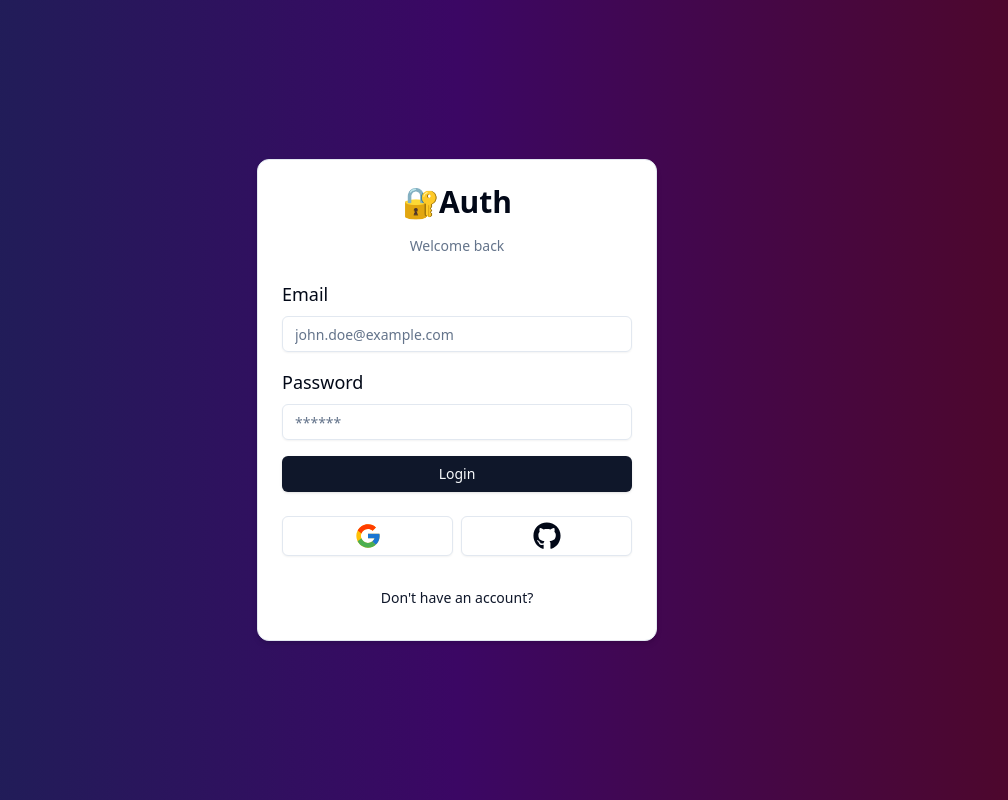
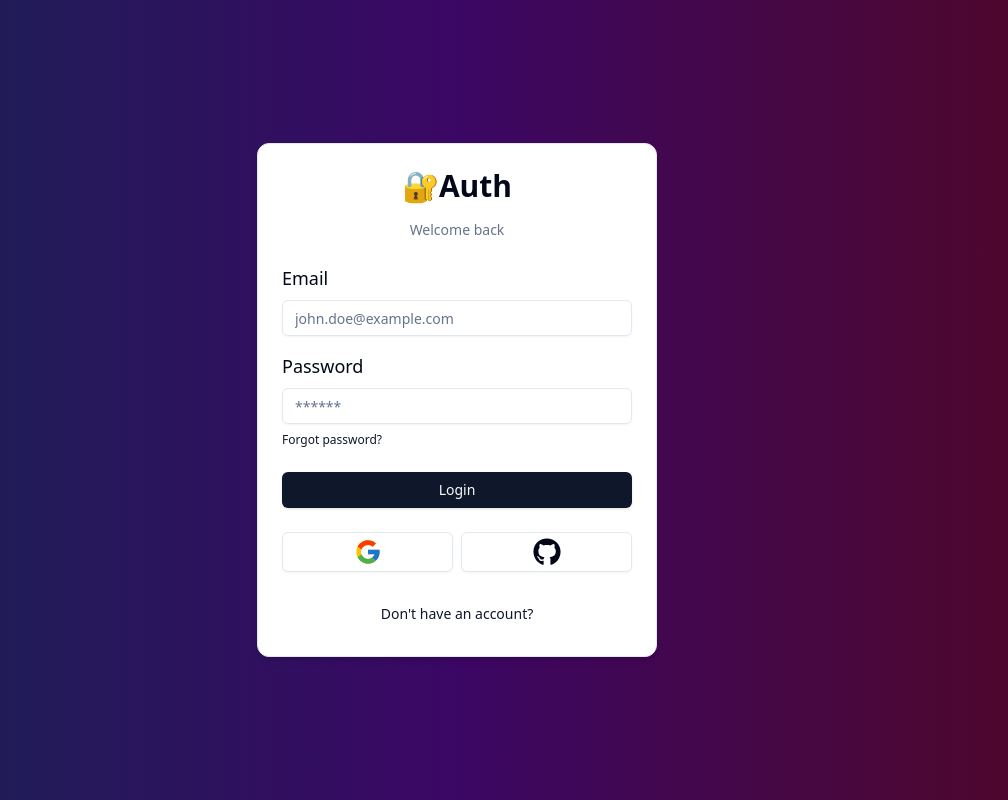
Before and after one commit to nazibul7/nextjs-auth-boilerplate, a Next.js app: page /auth/login in a window 1280 px wide. Shown: the whole page, without its empty margins (183-1191 px from the left). Built offline with nearby package versions, Linux system fonts and the light colour scheme; no server answers.

Commit message:
feat(auth): add "Forgot password?" link to login form

```diff
--- a/components/auth/login-form.tsx
+++ b/components/auth/login-form.tsx
@@ -90,6 +90,14 @@ export function LoginForm() {
                         </FormItem>
                     )}>
                     </FormField>
+
+                    <Link href={'/auth/forgot-password'}>
+                        <Button size={"sm"} variant={'link'} className='px-0 font-medium'>
+                            Forgot password?
+                        </Button>
+                    </Link>
+
+
                     <FormError message={error || urlError} />
                     <FormSuccess message={success} />
 
```
